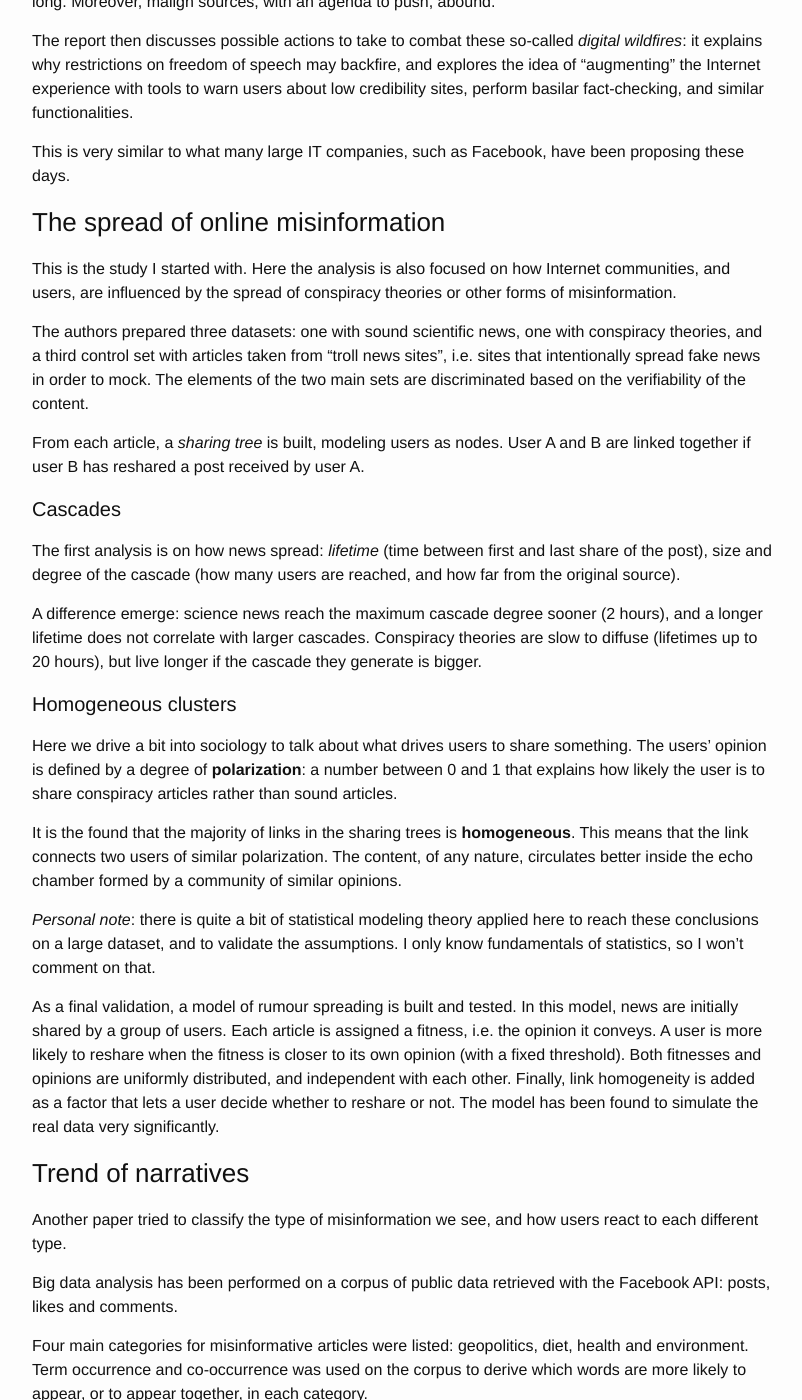
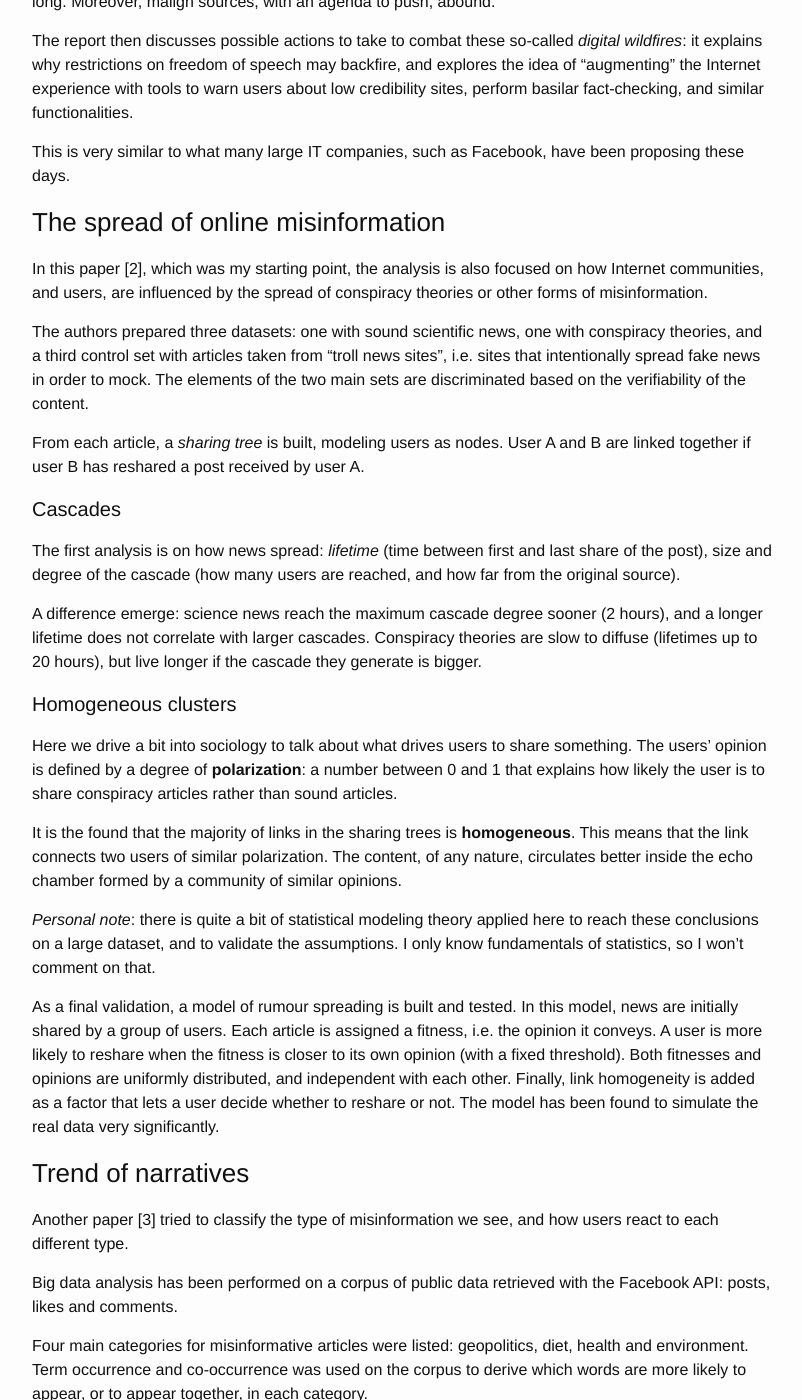
Before and after one commit to shainer/shainer.github.io, a Jekyll site: the page built from _posts/2016-12-13-online-misinformation.md, in a window 1280 px wide and 1400 px high, scrolled down 747 px. Shown: the whole window, without its empty margins (238-1040 px from the left). Built offline with Jekyll 4.4.1, drawn with Linux system fonts in a browser that asks for light colours; some of the changed text lies outside the part shown.

Commit message:
Use numbered references for easy reading.

```diff
--- a/_posts/2016-12-13-online-misinformation.md
+++ b/_posts/2016-12-13-online-misinformation.md
@@ -28,7 +28,7 @@ The report then discusses possible actions to take to combat these so-called _di
 This is very similar to what many large IT companies, such as Facebook, have been proposing these days.
 
 ### The spread of online misinformation
-This is the study I started with. Here the analysis is also focused on how Internet communities, and users, are influenced by the spread of conspiracy theories or other forms of misinformation.
+In this paper [2], which was my starting point, the analysis is also focused on how Internet communities, and users, are influenced by the spread of conspiracy theories or other forms of misinformation.
 
 The authors prepared three datasets: one with sound scientific news, one with conspiracy theories, and a third control set with articles taken from "troll news sites", i.e. sites that intentionally spread fake news in order to mock. The elements of the two main sets are discriminated based on the verifiability of the content.
 
@@ -49,7 +49,7 @@ _Personal note_: there is quite a bit of statistical modeling theory applied her
 As a final validation, a model of rumour spreading is built and tested. In this model, news are initially shared by a group of users. Each article is assigned a fitness, i.e. the opinion it conveys. A user is more likely to reshare when the fitness is closer to its own opinion (with a fixed threshold). Both fitnesses and opinions are uniformly distributed, and independent with each other. Finally, link homogeneity is added as a factor that lets a user decide whether to reshare or not. The model has been found to simulate the real data very significantly.
 
 ### Trend of narratives
-Another paper tried to classify the type of misinformation we see, and how users react to each different type.
+Another paper [3] tried to classify the type of misinformation we see, and how users react to each different type.
 
 Big data analysis has been performed on a corpus of public data retrieved with the Facebook API: posts, likes and comments.
 
```
Also changed, not shown: other parts of _posts/2016-12-13-online-misinformation.md (+6 -6 lines).
